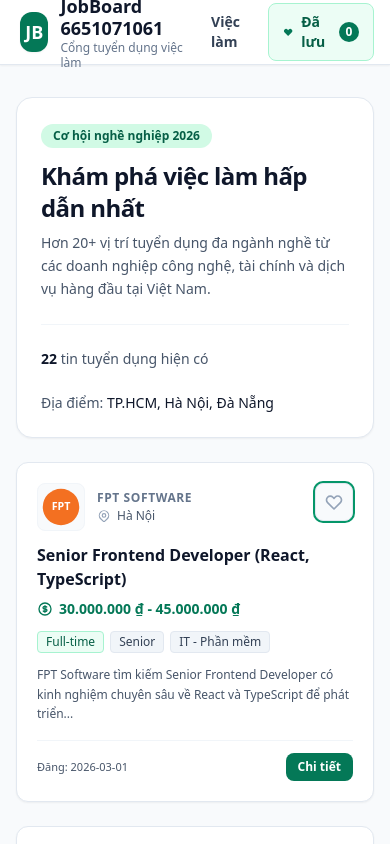
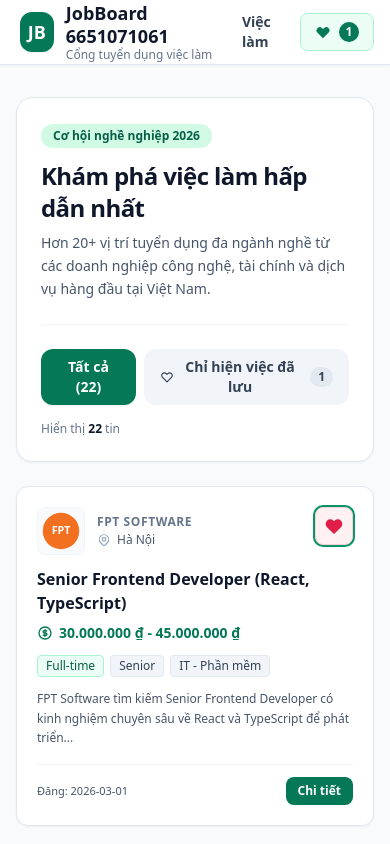
Before and after one commit to ledinhson-07/6651071061-lab2-job-board, a React (Vite) app: page / in a window 390 px wide. Both pictures are taken after a click on the button 334 px from the left and 502 px from the top of the page. Shown: the top 844 px of the page. Built offline with nearby package versions, Linux system fonts and the light colour scheme.

Commit message:
[15:36] them modal chi tiet: ESC, focus trap, aria

```diff
--- a/src/App.tsx
+++ b/src/App.tsx
@@ -1,5 +1,6 @@
 import React from 'react';
 import { BrowserRouter, Routes, Route } from 'react-router-dom';
+import { FavoritesProvider } from './context/FavoritesProvider';
 import Header from './components/Header';
 import ListPage from './pages/ListPage';
 import DetailPage from './pages/DetailPage';
@@ -7,10 +8,11 @@ import NotFoundPage from './pages/NotFoundPage';
 
 export const App: React.FC = () => {
   return (
+    <FavoritesProvider>
       <BrowserRouter>
         <div className="min-h-screen bg-slate-50 text-slate-800 flex flex-col font-sans antialiased">
-        {/* Header với điều hướng và badge yêu thích */}
-        <Header favoriteCount={0} />
+          {/* Header với điều hướng và bộ đếm yêu thích từ FavoritesContext */}
+          <Header />
 
           {/* Nội dung chính với bố cục responsive */}
           <main className="flex-1 max-w-7xl w-full mx-auto px-4 sm:px-6 lg:px-8 py-8">
@@ -34,6 +36,7 @@ export const App: React.FC = () => {
           </footer>
         </div>
       </BrowserRouter>
+    </FavoritesProvider>
   );
 };
 
--- a/src/components/Header.tsx
+++ b/src/components/Header.tsx
@@ -1,11 +1,10 @@
 import React from 'react';
 import { Link } from 'react-router-dom';
+import { useFavorites } from '../context/FavoritesContext';
 
-interface HeaderProps {
-  favoriteCount?: number;
-}
+export const Header: React.FC = () => {
+  const { favoriteCount } = useFavorites();
 
-export const Header: React.FC<HeaderProps> = ({ favoriteCount = 0 }) => {
   return (
     <header className="sticky top-0 z-30 bg-white/95 backdrop-blur border-b border-slate-200 shadow-sm">
       <div className="max-w-7xl mx-auto px-4 sm:px-6 lg:px-8">
@@ -29,7 +28,7 @@ export const Header: React.FC<HeaderProps> = ({ favoriteCount = 0 }) => {
           </Link>
 
           {/* Navigation */}
-          <nav aria-label="Điều hướng chính" className="flex items-center gap-4">
+          <nav aria-label="Điều hướng chính" className="flex items-center gap-3 sm:gap-4">
             <Link
               to="/"
               className="text-sm font-semibold text-slate-700 hover:text-emerald-700 px-3 py-2 rounded-lg transition-colors focus:outline-none focus:ring-2 focus:ring-emerald-600"
@@ -37,10 +36,11 @@ export const Header: React.FC<HeaderProps> = ({ favoriteCount = 0 }) => {
               Việc làm
             </Link>
 
-            {/* Mục yêu thích */}
-            <div
-              className="inline-flex items-center gap-2 px-3.5 py-2 rounded-lg bg-emerald-50 text-emerald-800 border border-emerald-200 text-sm font-semibold"
-              aria-label={`Tin đã lưu: ${favoriteCount} tin`}
+            {/* Mục yêu thích kèm số lượng đã lưu */}
+            <Link
+              to="/?saved=true"
+              className="inline-flex items-center gap-2 px-3.5 py-2 rounded-lg bg-emerald-50 hover:bg-emerald-100 text-emerald-800 border border-emerald-200 text-sm font-semibold transition-colors focus:outline-none focus:ring-2 focus:ring-emerald-600"
+              aria-label={`Xem danh sách tin đã lưu, hiện có ${favoriteCount} tin`}
             >
               <svg
                 className="w-4 h-4 text-emerald-700 fill-current"
@@ -53,14 +53,14 @@ export const Header: React.FC<HeaderProps> = ({ favoriteCount = 0 }) => {
                   clipRule="evenodd"
                 />
               </svg>
-              <span>Đã lưu</span>
+              <span className="hidden sm:inline">Đã lưu</span>
               <span
                 className="inline-flex items-center justify-center min-w-[20px] h-5 px-1.5 text-xs font-bold rounded-full bg-emerald-700 text-white"
                 aria-hidden="true"
               >
                 {favoriteCount}
               </span>
-            </div>
+            </Link>
           </nav>
         </div>
       </div>
--- a/src/components/JobCard.tsx
+++ b/src/components/JobCard.tsx
@@ -2,20 +2,17 @@ import React from 'react';
 import { Link } from 'react-router-dom';
 import { Job } from '../types';
 import { formatCurrency, truncateText } from '../utils';
+import { useFavorites } from '../context/FavoritesContext';
 
 interface JobCardProps {
   job: Job;
-  isFavorite?: boolean;
-  onToggleFavorite?: (id: number) => void;
   onQuickView?: (job: Job) => void;
 }
 
-export const JobCard: React.FC<JobCardProps> = ({
-  job,
-  isFavorite = false,
-  onToggleFavorite,
-  onQuickView,
-}) => {
+export const JobCard: React.FC<JobCardProps> = ({ job, onQuickView }) => {
+  const { isFavorite, toggleFavorite } = useFavorites();
+  const favorited = isFavorite(job.id);
+
   return (
     <article className="flex flex-col bg-white rounded-xl border border-slate-200 hover:border-emerald-500 shadow-sm hover:shadow-md transition-all duration-200 p-5 relative group">
       {/* Header card: Logo, thông tin công ty và nút yêu thích */}
@@ -59,24 +56,24 @@ export const JobCard: React.FC<JobCardProps> = ({
           </div>
         </div>
 
-        {/* Nút lưu yêu thích */}
+        {/* Nút lưu yêu thích (Favorites) */}
         <button
           type="button"
-          onClick={() => onToggleFavorite && onToggleFavorite(job.id)}
+          onClick={() => toggleFavorite(job.id)}
           aria-label={
-            isFavorite
+            favorited
               ? `Bỏ lưu tin tuyển dụng ${job.title} tại ${job.company}`
               : `Lưu tin tuyển dụng ${job.title} tại ${job.company}`
           }
-          aria-pressed={isFavorite}
+          aria-pressed={favorited}
           className={`p-2 rounded-lg border transition-colors focus:outline-none focus:ring-2 focus:ring-emerald-600 ${
-            isFavorite
+            favorited
               ? 'bg-rose-50 border-rose-200 text-rose-600 hover:bg-rose-100'
               : 'bg-slate-50 border-slate-200 text-slate-400 hover:text-rose-600 hover:bg-slate-100'
           }`}
         >
           <svg
-            className={`w-5 h-5 ${isFavorite ? 'fill-current' : 'fill-none'}`}
+            className={`w-5 h-5 ${favorited ? 'fill-current' : 'fill-none'}`}
             stroke="currentColor"
             viewBox="0 0 24 24"
             aria-hidden="true"
--- /dev/null
+++ b/src/context/FavoritesContext.ts
@@ -0,0 +1,86 @@
+import { createContext, useContext } from 'react';
+
+// Khóa lưu danh sách ID tin tuyển dụng yêu thích trong localStorage
+export const STORAGE_KEY = 'job-favorites';
+
+/**
+ * Đọc mảng ID yêu thích từ localStorage một cách an toàn bằng try/catch
+ */
+export function loadFavoritesFromStorage(): number[] {
+  try {
+    const raw = localStorage.getItem(STORAGE_KEY);
+    if (!raw) return [];
+    const parsed: unknown = JSON.parse(raw);
+    if (Array.isArray(parsed) && parsed.every((item) => typeof item === 'number')) {
+      return parsed;
+    }
+    return [];
+  } catch (error) {
+    console.error('Lỗi khi đọc dữ liệu favorites từ localStorage:', error);
+    return [];
+  }
+}
+
+/**
+ * Ghi mảng ID yêu thích vào localStorage bọc trong try/catch phòng trường hợp quota đầy hoặc lỗi bảo mật
+ */
+export function saveFavoritesToStorage(favorites: number[]): void {
+  try {
+    localStorage.setItem(STORAGE_KEY, JSON.stringify(favorites));
+  } catch (error) {
+    console.error('Lỗi khi lưu dữ liệu favorites vào localStorage:', error);
+  }
+}
+
+// Định nghĩa trạng thái và các hành động (Action) cho Reducer
+export interface FavoritesState {
+  favorites: number[];
+}
+
+export type FavoritesAction =
+  | { type: 'TOGGLE_FAVORITE'; payload: number }
+  | { type: 'SET_FAVORITES'; payload: number[] };
+
+/**
+ * Reducer quản lý cập nhật danh sách yêu thích
+ */
+export function favoritesReducer(state: FavoritesState, action: FavoritesAction): FavoritesState {
+  switch (action.type) {
+    case 'TOGGLE_FAVORITE': {
+      const id = action.payload;
+      const exists = state.favorites.includes(id);
+      const newFavorites = exists
+        ? state.favorites.filter((favId) => favId !== id)
+        : [...state.favorites, id];
+
+      saveFavoritesToStorage(newFavorites);
+      return { favorites: newFavorites };
+    }
+    case 'SET_FAVORITES': {
+      return { favorites: action.payload };
+    }
+    default:
+      return state;
+  }
+}
+
+// Giao diện dữ liệu cung cấp qua Context
+export interface FavoritesContextType {
+  favorites: number[];
+  isFavorite: (id: number) => boolean;
+  toggleFavorite: (id: number) => void;
+  favoriteCount: number;
+}
+
+export const FavoritesContext = createContext<FavoritesContextType | undefined>(undefined);
+
+/**
+ * Custom hook giúp các component dễ dàng truy xuất và thao tác với FavoritesContext
+ */
+export function useFavorites(): FavoritesContextType {
+  const context = useContext(FavoritesContext);
+  if (!context) {
+    throw new Error('useFavorites phải được sử dụng bên trong một FavoritesProvider');
+  }
+  return context;
+}
--- /dev/null
+++ b/src/context/FavoritesProvider.tsx
@@ -0,0 +1,64 @@
+import React, { useReducer, useEffect, ReactNode } from 'react';
+import {
+  FavoritesContext,
+  favoritesReducer,
+  loadFavoritesFromStorage,
+  STORAGE_KEY,
+} from './FavoritesContext';
+
+interface FavoritesProviderProps {
+  children: ReactNode;
+}
+
+/**
+ * Provider bọc toàn bộ ứng dụng để chia sẻ trạng thái yêu thích
+ */
+export const FavoritesProvider: React.FC<FavoritesProviderProps> = ({ children }) => {
+  const [state, dispatch] = useReducer(favoritesReducer, {
+    favorites: loadFavoritesFromStorage(),
+  });
+
+  // Lắng nghe sự kiện storage để đồng bộ nếu người dùng mở trên nhiều tab
+  useEffect(() => {
+    const handleStorageChange = (e: StorageEvent) => {
+      if (e.key === STORAGE_KEY && e.newValue) {
+        try {
+          const parsed: unknown = JSON.parse(e.newValue);
+          if (Array.isArray(parsed)) {
+            dispatch({ type: 'SET_FAVORITES', payload: parsed as number[] });
+          }
+        } catch {
+          // Bỏ qua lỗi parse
+        }
+      }
+    };
+
+    window.addEventListener('storage', handleStorageChange);
+    return () => {
+      window.removeEventListener('storage', handleStorageChange);
+    };
+  }, []);
+
+  const toggleFavorite = (id: number) => {
+    dispatch({ type: 'TOGGLE_FAVORITE', payload: id });
+  };
+
+  const isFavorite = (id: number): boolean => {
+    return state.favorites.includes(id);
+  };
+
+  return (
+    <FavoritesContext.Provider
+      value={{
+        favorites: state.favorites,
+        isFavorite,
+        toggleFavorite,
+        favoriteCount: state.favorites.length,
+      }}
+    >
+      {children}
+    </FavoritesContext.Provider>
+  );
+};
+
+export default FavoritesProvider;
--- a/src/pages/DetailPage.tsx
+++ b/src/pages/DetailPage.tsx
@@ -3,21 +3,16 @@ import { useParams, Link } from 'react-router-dom';
 import { Job } from '../types';
 import { fetchJobById } from '../services/jobService';
 import { formatCurrency } from '../utils';
+import { useFavorites } from '../context/FavoritesContext';
 import SkeletonDetail from '../components/SkeletonDetail';
 
-interface DetailPageProps {
-  favoriteIds?: number[];
-  onToggleFavorite?: (id: number) => void;
-}
-
-export const DetailPage: React.FC<DetailPageProps> = ({
-  favoriteIds = [],
-  onToggleFavorite,
-}) => {
+export const DetailPage: React.FC = () => {
   const { id } = useParams<{ id: string }>();
   const [job, setJob] = useState<Job | null>(null);
   const [isLoading, setIsLoading] = useState<boolean>(true);
   const [applied, setApplied] = useState<boolean>(false);
+
+  const { isFavorite, toggleFavorite } = useFavorites();
 
   useEffect(() => {
     let isMounted = true;
@@ -75,7 +70,7 @@ export const DetailPage: React.FC<DetailPageProps> = ({
     );
   }
 
-  const isFavorite = favoriteIds.includes(job.id);
+  const favorited = isFavorite(job.id);
 
   return (
     <article aria-labelledby="job-title" className="space-y-6">
@@ -130,21 +125,21 @@ export const DetailPage: React.FC<DetailPageProps> = ({
             {/* Nút lưu yêu thích */}
             <button
               type="button"
-              onClick={() => onToggleFavorite && onToggleFavorite(job.id)}
+              onClick={() => toggleFavorite(job.id)}
               aria-label={
-                isFavorite
+                favorited
                   ? `Bỏ lưu tin tuyển dụng ${job.title} tại ${job.company}`
                   : `Lưu tin tuyển dụng ${job.title} tại ${job.company}`
               }
-              aria-pressed={isFavorite}
+              aria-pressed={favorited}
               className={`p-2.5 rounded-xl border transition-colors focus:outline-none focus:ring-2 focus:ring-emerald-600 ${
-                isFavorite
+                favorited
                   ? 'bg-rose-50 border-rose-200 text-rose-600 hover:bg-rose-100'
                   : 'bg-slate-50 border-slate-200 text-slate-500 hover:text-rose-600 hover:bg-slate-100'
               }`}
             >
               <svg
-                className={`w-5 h-5 ${isFavorite ? 'fill-current' : 'fill-none'}`}
+                className={`w-5 h-5 ${favorited ? 'fill-current' : 'fill-none'}`}
                 stroke="currentColor"
                 viewBox="0 0 24 24"
                 aria-hidden="true"
--- a/src/pages/ListPage.tsx
+++ b/src/pages/ListPage.tsx
@@ -1,12 +1,20 @@
 import React, { useEffect, useState } from 'react';
+import { useSearchParams } from 'react-router-dom';
 import { Job } from '../types';
 import { fetchJobs } from '../services/jobService';
 import JobCard from '../components/JobCard';
 import SkeletonCard from '../components/SkeletonCard';
+import { useFavorites } from '../context/FavoritesContext';
 
 export const ListPage: React.FC = () => {
   const [jobs, setJobs] = useState<Job[]>([]);
   const [isLoading, setIsLoading] = useState<boolean>(true);
+  const [searchParams, setSearchParams] = useSearchParams();
+
+  const { isFavorite, favoriteCount } = useFavorites();
+
+  // Đọc cờ lọc từ URL params (?saved=true)
+  const showSavedOnly = searchParams.get('saved') === 'true';
 
   useEffect(() => {
     let isMounted = true;
@@ -22,6 +30,19 @@ export const ListPage: React.FC = () => {
       isMounted = false;
     };
   }, []);
+
+  const handleToggleFilter = (savedOnly: boolean) => {
+    if (savedOnly) {
+      setSearchParams({ saved: 'true' });
+    } else {
+      setSearchParams({});
+    }
+  };
+
+  // Lọc danh sách việc làm hiển thị theo lựa chọn
+  const displayedJobs = showSavedOnly
+    ? jobs.filter((job) => isFavorite(job.id))
+    : jobs;
 
   return (
     <div className="space-y-6">
@@ -42,42 +63,110 @@ export const ListPage: React.FC = () => {
           </p>
         </div>
 
-        {/* Thống kê nhanh */}
-        <div className="mt-6 pt-6 border-t border-slate-100 flex flex-wrap items-center gap-6 text-sm text-slate-600">
-          <div>
-            <span className="font-bold text-slate-900">
-              {isLoading ? '...' : jobs.length}
-            </span> tin tuyển dụng hiện có
+        {/* Nút lọc: Tất cả việc làm / Việc đã lưu */}
+        <div className="mt-6 pt-6 border-t border-slate-100 flex flex-wrap items-center justify-between gap-4">
+          <div className="flex items-center gap-2">
+            <button
+              type="button"
+              onClick={() => handleToggleFilter(false)}
+              className={`px-4 py-2 rounded-xl text-sm font-semibold transition-colors focus:outline-none focus:ring-2 focus:ring-emerald-600 ${
+                !showSavedOnly
+                  ? 'bg-emerald-700 text-white shadow-sm'
+                  : 'bg-slate-100 text-slate-700 hover:bg-slate-200'
+              }`}
+            >
+              Tất cả ({jobs.length})
+            </button>
+            <button
+              type="button"
+              onClick={() => handleToggleFilter(true)}
+              aria-pressed={showSavedOnly}
+              className={`inline-flex items-center gap-1.5 px-4 py-2 rounded-xl text-sm font-semibold transition-colors focus:outline-none focus:ring-2 focus:ring-emerald-600 ${
+                showSavedOnly
+                  ? 'bg-emerald-700 text-white shadow-sm'
+                  : 'bg-slate-100 text-slate-700 hover:bg-slate-200'
+              }`}
+            >
+              <svg
+                className={`w-4 h-4 ${showSavedOnly ? 'fill-current' : 'fill-none'}`}
+                stroke="currentColor"
+                viewBox="0 0 24 24"
+                aria-hidden="true"
+              >
+                <path
+                  strokeLinecap="round"
+                  strokeLinejoin="round"
+                  strokeWidth={2}
+                  d="M4.318 6.318a4.5 4.5 0 000 6.364L12 20.364l7.682-7.682a4.5 4.5 0 00-6.364-6.364L12 7.636l-1.318-1.318a4.5 4.5 0 00-6.364 0z"
+                />
+              </svg>
+              <span>Chỉ hiện việc đã lưu</span>
+              <span
+                className={`ml-1 text-xs px-2 py-0.5 rounded-full ${
+                  showSavedOnly ? 'bg-emerald-800 text-white' : 'bg-slate-200 text-slate-700'
+                }`}
+              >
+                {favoriteCount}
+              </span>
+            </button>
           </div>
-          <div>
-            Địa điểm: <span className="font-medium text-slate-900">TP.HCM, Hà Nội, Đà Nẵng</span>
+
+          <div className="text-xs sm:text-sm text-slate-500">
+            Hiển thị <span className="font-bold text-slate-900">{displayedJobs.length}</span> tin
           </div>
         </div>
       </section>
 
-      {/* Danh sách tin tuyển dụng có hiệu ứng Skeleton loading */}
+      {/* Danh sách tin tuyển dụng có Skeleton loading */}
       <section
         aria-label="Danh sách việc làm"
         aria-busy={isLoading}
       >
         {isLoading ? (
           <div>
-            {/* Thông báo cho trình đọc màn hình */}
             <p className="sr-only" role="status">
               Đang tải danh sách việc làm, vui lòng chờ...
             </p>
-
-            {/* Lưới SkeletonCard: khớp kích thước và đúng 3 breakpoint (1/2/3 cột) */}
+            {/* Lưới SkeletonCard: đúng 3 breakpoint (1/2/3 cột) */}
             <div className="grid grid-cols-1 sm:grid-cols-2 lg:grid-cols-3 gap-6">
               {Array.from({ length: 6 }).map((_, index) => (
                 <SkeletonCard key={index} />
               ))}
             </div>
           </div>
+        ) : displayedJobs.length === 0 ? (
+          /* Trạng thái không có tin tuyển dụng nào phù hợp (khi lọc đã lưu mà chưa lưu tin nào) */
+          <div className="bg-white rounded-2xl border border-slate-200 p-12 text-center max-w-lg mx-auto shadow-sm">
+            <div className="w-16 h-16 mx-auto mb-4 rounded-full bg-slate-100 text-slate-400 flex items-center justify-center">
+              <svg className="w-8 h-8" fill="none" stroke="currentColor" viewBox="0 0 24 24" aria-hidden="true">
+                <path
+                  strokeLinecap="round"
+                  strokeLinejoin="round"
+                  strokeWidth={2}
+                  d="M4.318 6.318a4.5 4.5 0 000 6.364L12 20.364l7.682-7.682a4.5 4.5 0 00-6.364-6.364L12 7.636l-1.318-1.318a4.5 4.5 0 00-6.364 0z"
+                />
+              </svg>
+            </div>
+            <h2 className="text-lg font-bold text-slate-900">
+              Bạn chưa lưu tin tuyển dụng nào
+            </h2>
+            <p className="mt-2 text-sm text-slate-600">
+              Hãy nhấn biểu tượng trái tim trên các thẻ công việc để lưu lại và xem lại dễ dàng sau này.
+            </p>
+            <div className="mt-6">
+              <button
+                type="button"
+                onClick={() => handleToggleFilter(false)}
+                className="inline-flex items-center px-4 py-2 rounded-xl text-sm font-semibold text-white bg-emerald-700 hover:bg-emerald-800 transition-colors focus:outline-none focus:ring-2 focus:ring-emerald-600"
+              >
+                Xem tất cả việc làm
+              </button>
+            </div>
+          </div>
         ) : (
-          /* Lưới tin tuyển dụng thật khi đã tải xong */
+          /* Lưới tin tuyển dụng thật: < 640px 1 cột, 640-1024px 2 cột, > 1024px 3 cột */
           <div className="grid grid-cols-1 sm:grid-cols-2 lg:grid-cols-3 gap-6">
-            {jobs.map((job) => (
+            {displayedJobs.map((job) => (
               <JobCard
                 key={job.id}
                 job={job}
```
Lines whose indentation alone changed are shown as unchanged.
